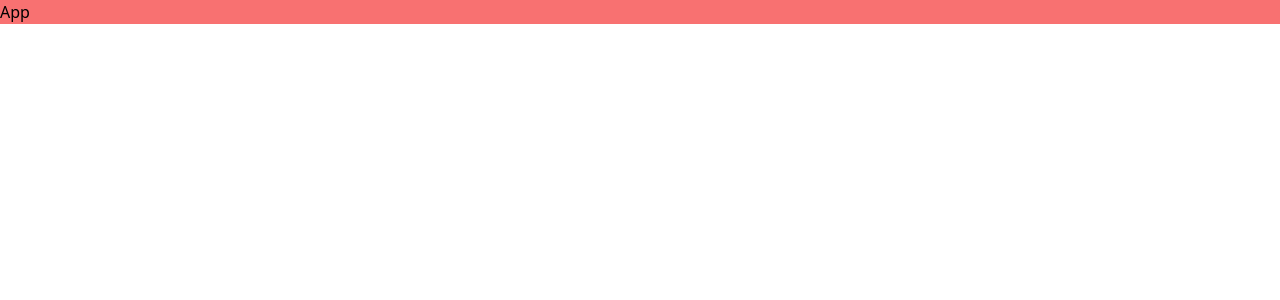
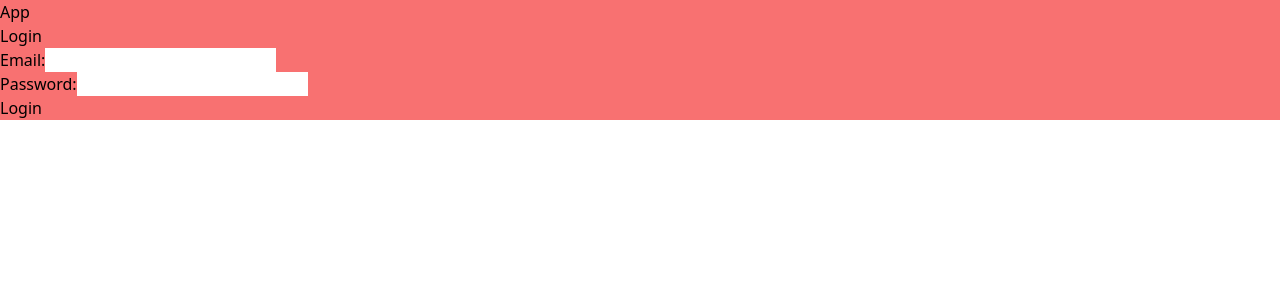
Before and after one commit to Seldon2/spl_project, a React (Create React App) app in the folder frontend/: page / in a window 1280 px wide. Shown: the top 300 px of the page. Built offline with nearby package versions, Linux system fonts and the light colour scheme.

Commit message:
created branch

```diff
--- a/frontend/src/App.tsx
+++ b/frontend/src/App.tsx
@@ -1,9 +1,11 @@
 import React from "react";
+import Login from "./Login";
 
 const App = () => {
   return (
     <div className="h-34 w-17 bg-red-400">
       <h1>App</h1>
+      <Login />
     </div>
   );
 };
--- /dev/null
+++ b/frontend/src/Login.tsx
@@ -0,0 +1,44 @@
+import React, { useState } from "react";
+
+const Login: React.FC = () => {
+  const [email, setEmail] = useState("");
+  const [password, setPassword] = useState("");
+
+  const handleEmailChange = (e: React.ChangeEvent<HTMLInputElement>) => {
+    setEmail(e.target.value);
+  };
+
+  const handlePasswordChange = (e: React.ChangeEvent<HTMLInputElement>) => {
+    setPassword(e.target.value);
+  };
+
+  const handleSubmit = (e: React.FormEvent) => {
+    e.preventDefault();
+    // Add your login logic here
+    console.log("Email:", email);
+    console.log("Password:", password);
+  };
+
+  return (
+    <div>
+      <h2>Login</h2>
+      <form onSubmit={handleSubmit}>
+        <div>
+          <label>Email:</label>
+          <input type="email" value={email} onChange={handleEmailChange} />
+        </div>
+        <div>
+          <label>Password:</label>
+          <input
+            type="password"
+            value={password}
+            onChange={handlePasswordChange}
+          />
+        </div>
+        <button type="submit">Login</button>
+      </form>
+    </div>
+  );
+};
+
+export default Login;
```
Also changed, not shown: 2 other files (tests, documents, lock files or other folders).
